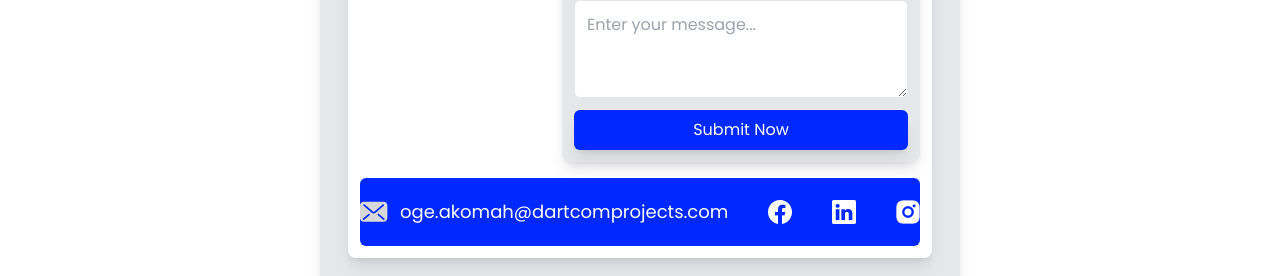
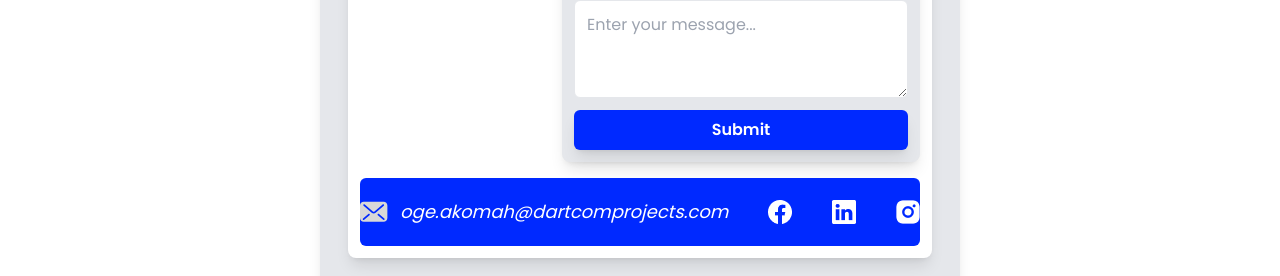
Before and after one commit to HaleTech-Services/-dartcom-, a React (Vite) app in the folder client/: page /contact in a window 1280 px wide. Shown: the part 614-890 px from the top of the page. Built offline with nearby package versions, Linux system fonts and the light colour scheme.

Commit message:
Hover effects on Submit button

```diff
--- a/client/src/routes/Contact.jsx
+++ b/client/src/routes/Contact.jsx
@@ -22,7 +22,7 @@ const Contact = () => {
 
             <HeroSection p={p} />
 
-            <div className="flex items-center justify-center gap-10 bg-gray-200 p-7 pb-10 rounded-lg shadow-lg my-14 mx-auto sm:w-full md:w-3/4 lg:w-1/2">
+            <section className="flex items-center justify-center gap-10 bg-gray-200 p-7 pb-10 rounded-lg shadow-lg my-14 mx-auto sm:w-full md:w-3/4 lg:w-1/2">
                 <div className="grid bg-white p-3 rounded-lg shadow-lg gap-4 sm:w-full md:w-full lg:w-full">
                     <div className="flex items-center justify-between">
 
@@ -37,20 +37,20 @@ const Contact = () => {
                                 <input type="text" className="col-span-full border rounded-md p-2" placeholder="Enter your email" name="email" />
                                 <label htmlFor="" className="col-span-full text-lg text-black select-none">Enter your message</label>
                                 <textarea className="col-span-full border rounded-md p-3" name="message" rows='3' placeholder='Enter your message...'></textarea>
-                                <button type='submit' className="col-span-full bg-[#0029FF] hover:bg-white shadow-lg font-poppins text-white hover:text-[#0029FF] py-2 rounded-md text-center select-none">Submit Now</button>
+                                <button type='submit' className="hover:duration-700 ease-in-out bg-[#0029FF] hover:bg-white shadow-lg font-poppins text-white hover:text-[#0029FF] py-2 rounded-md text-center font-semibold">Submit</button>
                             </form>
                     </div>
                             <div className="flex items-center justify-evenly gap-4 bg-[#0029FF] rounded-md sm:gap-6 md:gap-8 lg:gap-10">
-                                <div className="flex items-center gap-3">
-                                    <img className="my-5 w-7 h-7 cursor-pointer" src={mail_icon} />
-                                    <p className="font-poppins text-white text-lg">oge.akomah@dartcomprojects.com</p>
+                                <div className="flex items-center gap-3 cursor-pointer">
+                                    <img className="my-5 w-7 h-7" src={mail_icon} />
+                                    <p className="font-poppins text-white text-lg italic">oge.akomah@dartcomprojects.com</p>
                                 </div>
                                 <img className="my-5 cursor-pointer" src={facebook} alt="facebook" />
                                 <img className="my-5 cursor-pointer" src={linkedin} alt="linkedin" />
                                 <img className="my-5 cursor-pointer" src={pinterest} alt="pinterest" />
                             </div>
                 </div>
-            </div>
+            </section>
 
             <footer>
                 <Footer />
```
